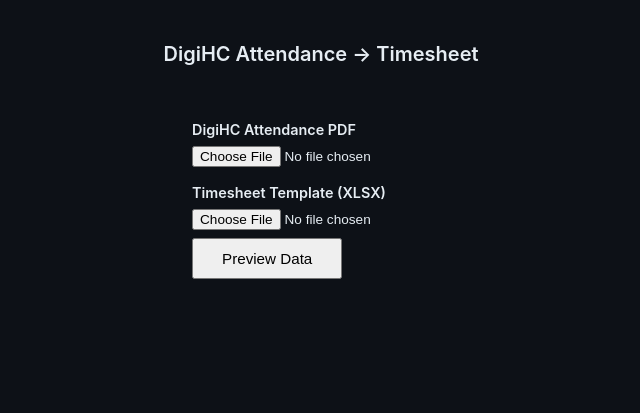
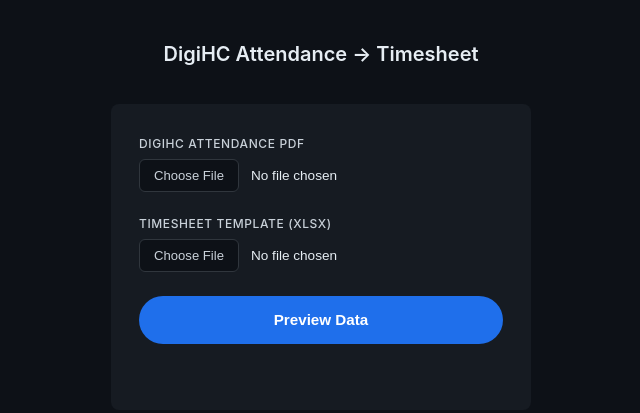
Before and after one commit to rifanstd/digihc-to-timesheet, a website: page public/index.html in a window 1280 px wide. Shown: the whole page, without its empty margins (319-959 px from the left). Drawn offline with Linux system fonts and the light colour scheme.

Commit message:
feat: apply dark theme to upload section

```diff
--- a/public/index.html
+++ b/public/index.html
@@ -61,13 +61,109 @@
     margin: 0 0 12px;
     font-weight: 600;
   }
-  label { display: block; font-weight: 600; margin: 16px 0 6px; font-size: 0.9rem; }
-  input[type="file"] { display: block; margin-bottom: 8px; font-size: 0.85rem; }
-  button { padding: 10px 28px; font-size: 0.95rem; cursor: pointer; }
-  #status { margin-top: 16px; font-size: 0.9rem; min-height: 22px; }
-  .error { color: #d32f2f; }
-  .success { color: #2e7d32; }
-  .info { color: #555; }
+  /* === Upload Section === */
+  #uploadSection {
+    max-width: 420px;
+    width: 100%;
+    background: var(--surface);
+    border-radius: var(--radius-md);
+    padding: 32px 28px;
+  }
+
+  /* Section labels (non-file-input labels) */
+  #uploadSection > label {
+    display: block;
+    color: var(--text-secondary);
+    font-size: 0.75rem;
+    font-weight: 500;
+    text-transform: uppercase;
+    letter-spacing: 0.05em;
+    margin: 0 0 6px;
+  }
+
+  #uploadSection > label + label {
+    margin-top: 16px;
+  }
+
+  /* File inputs — style the native ::file-selector-button */
+  #uploadSection input[type="file"] {
+    display: block;
+    width: 100%;
+    color: var(--text);
+    font-size: 0.85rem;
+    margin-bottom: 24px;
+  }
+
+  #uploadSection input[type="file"]::file-selector-button {
+    background: var(--bg);
+    border: 1px solid var(--border);
+    border-radius: var(--radius-sm);
+    padding: 8px 14px;
+    color: var(--text-secondary);
+    cursor: pointer;
+    font-family: inherit;
+    font-size: 0.82rem;
+    font-weight: 500;
+    margin-right: 12px;
+    transition: border-color 150ms ease, color 150ms ease;
+  }
+
+  #uploadSection input[type="file"]::file-selector-button:hover {
+    border-color: var(--accent);
+    color: var(--text);
+  }
+
+  /* Preview button */
+  #previewBtn {
+    display: block;
+    width: 100%;
+    height: 48px;
+    border: none;
+    border-radius: var(--radius-pill);
+    background: var(--btn-primary);
+    color: #ffffff;
+    font-size: 0.95rem;
+    font-weight: 600;
+    cursor: pointer;
+    transition: background-color 150ms ease;
+    appearance: none;
+  }
+
+  #previewBtn:hover {
+    background: var(--btn-primary-hover);
+  }
+
+  #previewBtn:active {
+    background: var(--btn-primary-active);
+  }
+
+  #previewBtn:disabled {
+    background: var(--btn-disabled-bg);
+    color: var(--btn-disabled-text);
+    cursor: not-allowed;
+    opacity: 1;
+  }
+
+  /* Status messages */
+  #status {
+    margin-top: 14px;
+    font-size: 0.85rem;
+    color: var(--text);
+    min-height: 20px;
+    text-align: center;
+  }
+
+  #status.error {
+    color: var(--error);
+  }
+
+  #status.success {
+    color: var(--success);
+  }
+
+  #status.info {
+    color: var(--info);
+  }
 
   #activitySection { margin-top: 32px; }
   #activitySection h2 { font-size: 1.1rem; margin-bottom: 12px; }
```
